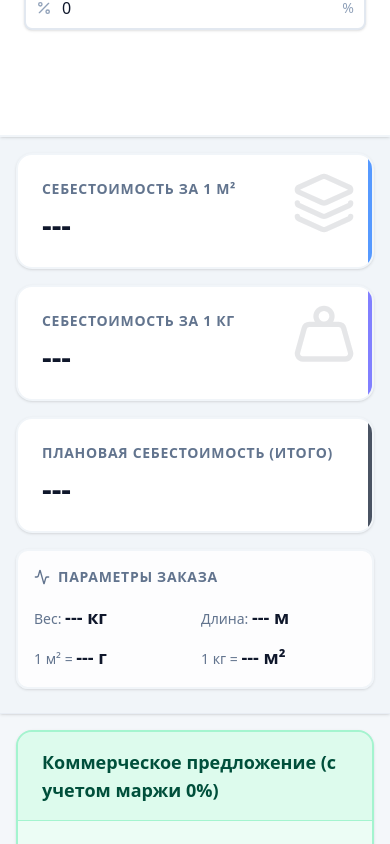
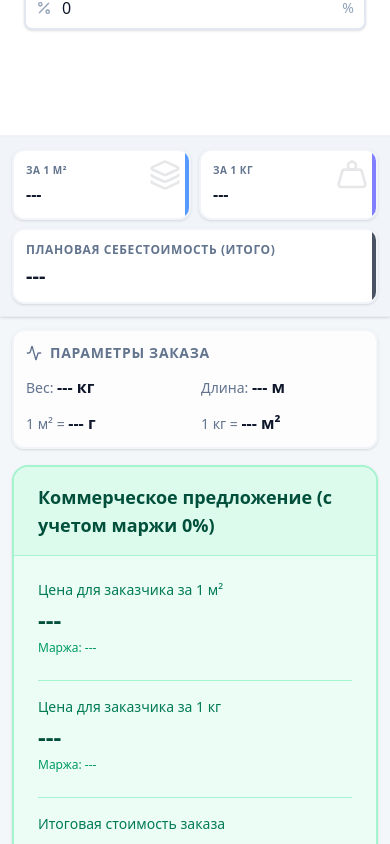
Before and after one commit to sergeypresnyakov8-spec/PET, a React (Vite) app: page / in a window 390 px wide. Shown: the part 1080-1924 px from the top of the page. Built offline with nearby package versions, Linux system fonts and the light colour scheme; no server answers.

Commit message:
Update App.tsx

```diff
--- a/src/App.tsx
+++ b/src/App.tsx
@@ -534,9 +534,9 @@ export default function App() {
 
         <div className={`max-w-[1400px] mx-auto transition-all duration-500 ${isDirty && result ? 'opacity-60 saturate-50' : ''}`}>
           {/* Sticky Header */}
-          <div className="md:sticky md:top-0 md:z-30 bg-slate-100/95 backdrop-blur-md border-b border-slate-200/60 p-4 md:p-8 pb-6 shadow-sm">
+          <div className="sticky top-0 z-30 bg-slate-100/95 backdrop-blur-md border-b border-slate-200/60 p-3 md:p-8 pb-3 md:pb-6 shadow-sm">
             {isDirty && result && (
-              <div className="bg-amber-50 border-l-4 border-amber-500 p-4 rounded-md shadow-sm mb-6">
+              <div className="bg-amber-50 border-l-4 border-amber-500 p-3 md:p-4 rounded-md shadow-sm mb-3 md:mb-6">
                 <div className="flex items-center">
                   <div className="flex-shrink-0">
                     <Info className="h-5 w-5 text-amber-500" />
@@ -549,7 +549,7 @@ export default function App() {
             )}
 
             {error && (
-              <div className="bg-red-50 border-l-4 border-red-500 p-4 rounded-md shadow-sm mb-6">
+              <div className="bg-red-50 border-l-4 border-red-500 p-3 md:p-4 rounded-md shadow-sm mb-3 md:mb-6">
                 <div className="flex">
                   <div className="flex-shrink-0">
                     <Info className="h-5 w-5 text-red-400" />
@@ -562,50 +562,49 @@ export default function App() {
             )}
 
             {/* Top Row: High-impact cards (Planned Cost Only) */}
-            <div className="grid grid-cols-1 md:grid-cols-3 gap-4 md:gap-6">
-              <div className="bg-white rounded-2xl shadow-sm border-2 border-slate-100 hover:border-blue-200 hover:shadow-md transition-all duration-300 p-6 flex flex-col relative overflow-hidden group">
+            <div className="grid grid-cols-2 md:grid-cols-3 gap-2 md:gap-6">
+              <div className="bg-white rounded-xl md:rounded-2xl shadow-sm border-2 border-slate-100 hover:border-blue-200 hover:shadow-md transition-all duration-300 p-3 md:p-6 flex flex-col relative overflow-hidden group">
                 <div className="absolute top-0 right-0 w-1 h-full bg-blue-500/80"></div>
-                <div className="absolute top-0 right-0 p-4 opacity-10 group-hover:scale-110 group-hover:opacity-20 transition-all duration-500"><Layers size={64} /></div>
-                <h3 className="text-sm font-semibold text-slate-500 uppercase tracking-wider mb-2">Себестоимость за 1 м²</h3>
-                <div className="text-3xl font-bold text-slate-900 mt-auto">
+                <div className="absolute top-0 right-0 p-2 md:p-4 opacity-10 group-hover:scale-110 group-hover:opacity-20 transition-all duration-500"><Layers className="w-8 h-8 md:w-16 md:h-16" /></div>
+                <h3 className="text-[10px] md:text-sm font-semibold text-slate-500 uppercase tracking-wider mb-1 md:mb-2">За 1 м²</h3>
+                <div className="text-base md:text-3xl font-bold text-slate-900 mt-auto">
                   {result ? formatCurrency(result.totals.planned.m2) : '---'}
                 </div>
               </div>
 
-              <div className="bg-white rounded-2xl shadow-sm border-2 border-slate-100 hover:border-indigo-200 hover:shadow-md transition-all duration-300 p-6 flex flex-col relative overflow-hidden group">
+              <div className="bg-white rounded-xl md:rounded-2xl shadow-sm border-2 border-slate-100 hover:border-indigo-200 hover:shadow-md transition-all duration-300 p-3 md:p-6 flex flex-col relative overflow-hidden group">
                 <div className="absolute top-0 right-0 w-1 h-full bg-indigo-500/80"></div>
-                <div className="absolute top-0 right-0 p-4 opacity-10 group-hover:scale-110 group-hover:opacity-20 transition-all duration-500"><Weight size={64} /></div>
-                <h3 className="text-sm font-semibold text-slate-500 uppercase tracking-wider mb-2">Себестоимость за 1 кг</h3>
-                <div className="text-3xl font-bold text-slate-900 mt-auto">
+                <div className="absolute top-0 right-0 p-2 md:p-4 opacity-10 group-hover:scale-110 group-hover:opacity-20 transition-all duration-500"><Weight className="w-8 h-8 md:w-16 md:h-16" /></div>
+                <h3 className="text-[10px] md:text-sm font-semibold text-slate-500 uppercase tracking-wider mb-1 md:mb-2">За 1 кг</h3>
+                <div className="text-base md:text-3xl font-bold text-slate-900 mt-auto">
                   {result ? formatCurrency(result.totals.planned.kg) : '---'}
                 </div>
               </div>
 
-              <div className="bg-white rounded-2xl shadow-sm border-2 border-slate-100 hover:border-slate-300 hover:shadow-md transition-all duration-300 p-6 flex flex-col relative overflow-hidden group">
+              <div className="col-span-2 md:col-span-1 bg-white rounded-xl md:rounded-2xl shadow-sm border-2 border-slate-100 hover:border-slate-300 hover:shadow-md transition-all duration-300 p-3 md:p-6 flex flex-col relative overflow-hidden group">
                 <div className="absolute top-0 right-0 w-1 h-full bg-slate-800/80"></div>
-                <h3 className="text-sm font-semibold text-slate-500 uppercase tracking-wider mb-2">Плановая себестоимость (Итого)</h3>
-                <div className="text-3xl font-bold text-slate-900 mt-auto">
+                <h3 className="text-xs md:text-sm font-semibold text-slate-500 uppercase tracking-wider mb-1 md:mb-2">Плановая себестоимость (Итого)</h3>
+                <div className="text-xl md:text-3xl font-bold text-slate-900 mt-auto">
                   {result ? formatCurrency(result.totals.planned.order) : '---'}
                 </div>
               </div>
             </div>
+          </div>
 
+          <div className="p-3 md:p-8 space-y-4 md:space-y-6">
             {/* Compact Technical Summary */}
-            <div className="mt-4 bg-white/80 rounded-xl border-2 border-slate-100 p-4 text-sm md:text-base flex flex-col md:flex-row md:items-center gap-4 md:gap-8 shadow-sm hover:border-slate-200 transition-colors duration-300">
+            <div className="bg-white/80 rounded-xl border-2 border-slate-100 p-3 md:p-4 text-sm md:text-base flex flex-col md:flex-row md:items-center gap-3 md:gap-8 shadow-sm hover:border-slate-200 transition-colors duration-300">
               <div className="flex items-center gap-2 text-slate-500 font-semibold uppercase tracking-wider text-sm">
                 <Activity size={16} />
                 Параметры заказа
               </div>
               <div className="grid grid-cols-2 md:flex md:gap-8 gap-3 flex-1">
-                <div><span className="text-slate-500">Вес:</span> <strong className="text-slate-900 text-lg">{result ? formatNumber(result.techStats.weight) : '---'} кг</strong></div>
-                <div><span className="text-slate-500">Длина:</span> <strong className="text-slate-900 text-lg">{result ? formatNumber(result.techStats.length) : '---'} м</strong></div>
-                <div><span className="text-slate-500">1 м² =</span> <strong className="text-slate-900 text-lg">{result ? formatNumber(result.techStats.m2Weight) : '---'} г</strong></div>
-                <div><span className="text-slate-500">1 кг =</span> <strong className="text-slate-900 text-lg">{result ? formatNumber(result.techStats.m2PerKg) : '---'} м²</strong></div>
+                <div><span className="text-slate-500">Вес:</span> <strong className="text-slate-900 text-base md:text-lg">{result ? formatNumber(result.techStats.weight) : '---'} кг</strong></div>
+                <div><span className="text-slate-500">Длина:</span> <strong className="text-slate-900 text-base md:text-lg">{result ? formatNumber(result.techStats.length) : '---'} м</strong></div>
+                <div><span className="text-slate-500">1 м² =</span> <strong className="text-slate-900 text-base md:text-lg">{result ? formatNumber(result.techStats.m2Weight) : '---'} г</strong></div>
+                <div><span className="text-slate-500">1 кг =</span> <strong className="text-slate-900 text-base md:text-lg">{result ? formatNumber(result.techStats.m2PerKg) : '---'} м²</strong></div>
               </div>
             </div>
-          </div>
-
-          <div className="p-4 md:p-8 space-y-6">
             {/* Commercial Offer (Margin Details) */}
             <div className="bg-emerald-50 rounded-2xl shadow-sm border-2 border-emerald-200 overflow-hidden hover:border-emerald-300 hover:shadow-md transition-all duration-300">
               <div className="px-6 py-4 border-b border-emerald-200 bg-emerald-100/50 flex justify-between items-center">
```
